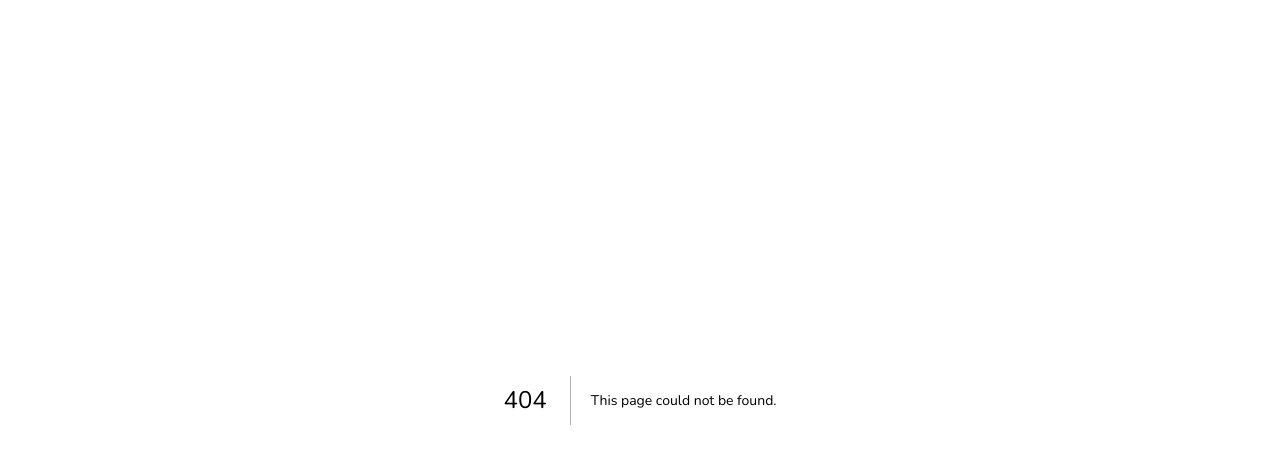
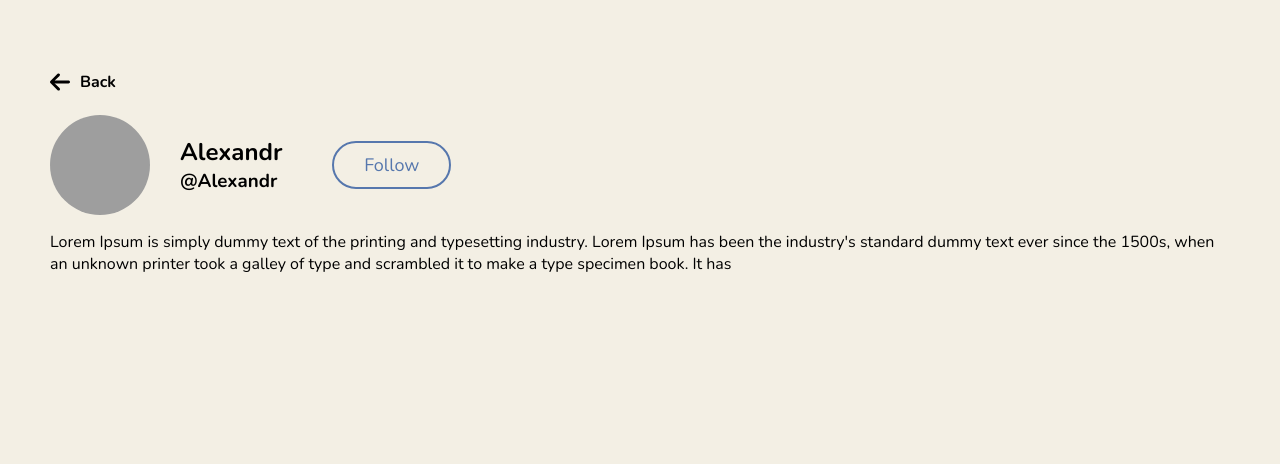
Before and after one commit to KislyakovS/clubhouse-clone, a Next.js app: page /profile/12 in a window 1280 px wide. Before the commit this address had no page. Shown: the top 464 px of the page. Built offline with nearby package versions, Linux system fonts and the light colour scheme; grey boxes are pictures that could not be loaded.

Commit message:
Added page profile

```diff
--- a/components/Button/Button.module.scss
+++ b/components/Button/Button.module.scss
@@ -44,3 +44,14 @@
         background-color:  darken(#f2f2f2, 2%);
     }
 }
+
+.buttonBlue {
+    background-color: transparent;
+    color: #5677AD;
+    border: 2px solid #5677AD;
+
+    &:hover,
+    &:active {
+        background-color:  transparent;
+    }
+}
--- a/components/Button/index.tsx
+++ b/components/Button/index.tsx
@@ -3,19 +3,19 @@ import clsx from "clsx"
 
 import styles from "./Button.module.scss"
 
+const colors = {
+    green: styles.buttonGreen,
+    gray: styles.buttonGray,
+    blue: styles.buttonBlue
+}
 interface ButtonProps {
     disabled?: boolean;
-    color?: "green" | "gray";
+    color?: keyof typeof colors;
     onClick?: (event: MouseEvent<HTMLButtonElement>) => void;
     className?: string;
 }
 
 export const Button: FC<ButtonProps> = ({ children, disabled, color, onClick, className }) => {
-    const colors = {
-        green: styles.buttonGreen,
-        gray: styles.buttonGray
-    }
-
     return (
         <button
             onClick={onClick}
--- /dev/null
+++ b/pages/profile/[id].tsx
@@ -0,0 +1,31 @@
+import { useRouter } from "next/router"
+import { Avatar } from "../../components/Avatar"
+import { Button } from "../../components/Button"
+
+export default function() {
+    const router = useRouter()
+    const { id } = router.query
+
+    return (
+        <div className="pt-50 pl-50 pr-50">
+            <div className="d-flex align-items-center">
+                <img src="/static/back-arrow.svg" alt="Back" className="mr-10"/>
+                <h4>Back</h4>
+            </div>
+
+            <div className="d-flex align-items-center">
+                <div className="d-flex">
+                    <Avatar className="mr-30" width="100px" height="100px" src="https://emojipedia-us.s3.dualstack.us-west-1.amazonaws.com/thumbs/120/apple/271/party-popper_1f389.png" />
+                    <div className="d-flex justify-content-center flex-column">
+                        <h2 className="mt-0 mb-0">Alexandr</h2>
+                        <h3 className="mt-0 mb-0">@Alexandr</h3>
+                    </div>
+                </div>
+                <Button className="ml-50" color="blue">Follow</Button>
+            </div>
+            <p>
+            Lorem Ipsum is simply dummy text of the printing and typesetting industry. Lorem Ipsum has been the industry's standard dummy text ever since the 1500s, when an unknown printer took a galley of type and scrambled it to make a type specimen book. It has
+            </p>
+        </div>
+    )
+}
```
Also changed, not shown: pages/profile.tsx (added, +7 -0 lines), public/static/back-arrow.svg (added).
